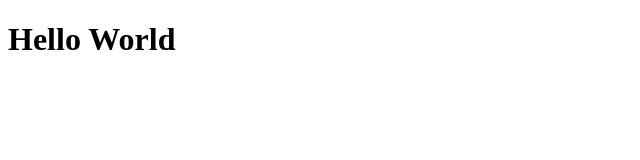
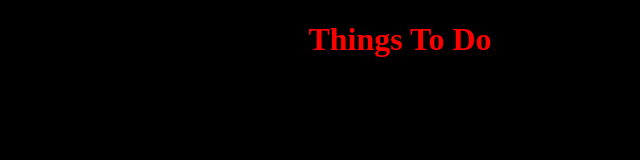
Before and after one commit to EzyBreezy/ElectronApp, an Electron app: page ElectronApp/index.html in a window 800 px wide. Shown: the whole page, without its empty margins (0-640 px from the left). Drawn offline with Linux system fonts and the light colour scheme.

Commit message:
added black background and gave header red font color

```diff
--- a/ElectronApp/index.html
+++ b/ElectronApp/index.html
@@ -6,7 +6,7 @@
     <link rel="stylesheet" href="./main.css">
 </head>
 <body>
-    <h1> Hello World</h1>
+    <h1 class="titleStyle"> Things To Do</h1>
 </body>
 <script>
     require('./renderer.js')
--- a/ElectronApp/main.css
+++ b/ElectronApp/main.css
@@ -0,0 +1,8 @@
+body {
+    background: black;
+}
+.titleStyle {
+    color: red;
+    font-weight: 800;
+    text-align: center;
+}
```
